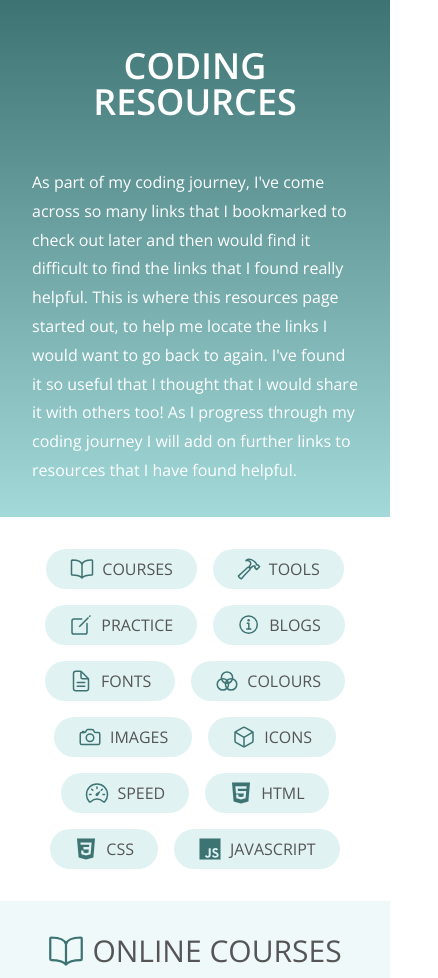
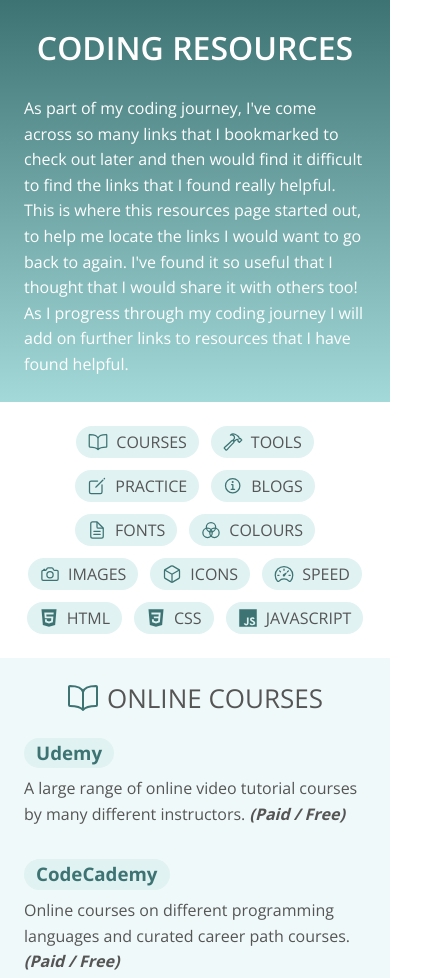
Before and after one commit to VTickner/coding-resources, a plain HTML site: page index.html in a window 390 px wide. Shown: the top 978 px of the page, 438 px wide, since content can reach past the window. Drawn offline with nearby package versions, Linux system fonts and the light colour scheme.

Commit message:
Added mobile styles to CSS - 1st breakpoint: made 2 columns and smaller menu buttons - 2nd breakpoint: reduced title font sizes and whitespace - 3rd breakpoint: made 1 column

```diff
--- a/styles.css
+++ b/styles.css
@@ -24,8 +24,11 @@
   --box--shadow: rgba(61, 115, 115, 0.5);
 
   --8px: 0.5rem;
+  --12px: 0.75rem;
   --16px: 1rem;
+  --20px: 1.25rem;
   --24px: 1.5rem;
+  --26px: 1.625rem;
   --30px: 1.875rem;
   --32px: 2rem;
   --36px: 2.25rem;
@@ -272,10 +275,96 @@ footer {
 
 @media (max-width: 62em) {
   /* @ 992px (breakpoint will need to be altered if add more sections)
-  - make menu buttons smaller to fit back on 2 lines
+  - make padding and gap on menu buttons smaller to fit back on 2 lines
   - change to 2 columns grid */
 
   .grid {
     grid-template-columns: repeat(2, 1fr);
   }
+
+  .nav__list {
+    gap: var(--12px);
+  }
+
+  .nav__link,
+  .resource__link {
+    padding: 6px 12px;
+  }
+
+  .nav__icon {
+    font-size: var(--20px);
+  }
 }
+
+@media (max-width: 50.25em) {
+  /* @ 804px (breakpoint will need to be altered if add more sections)
+  - reduce size of titles
+  - reduce other white-space gaps
+  @788px leave menu buttons on 3 lines */
+
+  .grid {
+    gap: var(--32px);
+  }
+
+  .header__info {
+    margin-bottom: var(--24px);
+  }
+
+  .header__title {
+    font-size: var(--32px);
+    padding: 32px;
+  }
+
+  .header__text {
+    padding: 0 24px 24px 24px;
+    line-height: 1.6;
+  }
+
+  .nav {
+    margin-bottom: var(--24px);
+    padding: 0 24px;
+  }
+
+  .nav.sticky {
+    padding: 12px 24px;
+  }
+
+  .group {
+    padding: 24px;
+  }
+
+  .group__header {
+    gap: var(--8px);
+    margin-bottom: var(--24px);
+  }
+
+  .group__icon {
+    font-size: var(--32px);
+  }
+
+  .group__title {
+    font-size: var(--26px);
+  }
+
+  .resource__title {
+    margin-bottom: var(--8px);
+  }
+
+  .resource__text {
+    line-height: 1.6;
+  }
+
+  .resource__text:not(:last-child) {
+    margin-bottom: var(--8px);
+  }
+}
+
+@media (max-width: 45.875em) {
+  /* @ 734px (breakpoint will need to be altered if add more sections)
+  - resource__title can be over more than one line change to 1 column grid
+  - @ the breakpoint of 1 grid column don't use sticky navigation (change script.js) */
+
+  .grid {
+    grid-template-columns: 1fr;
+  }
+}
```
